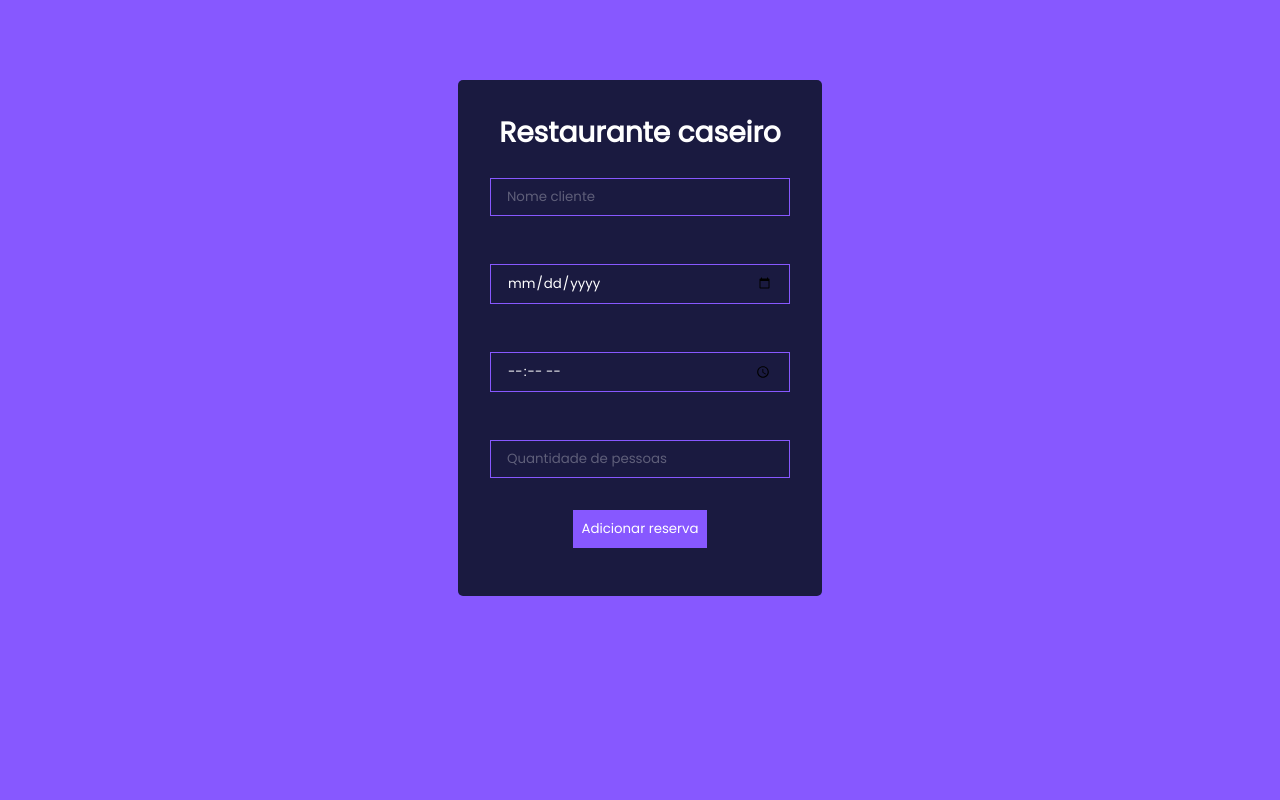
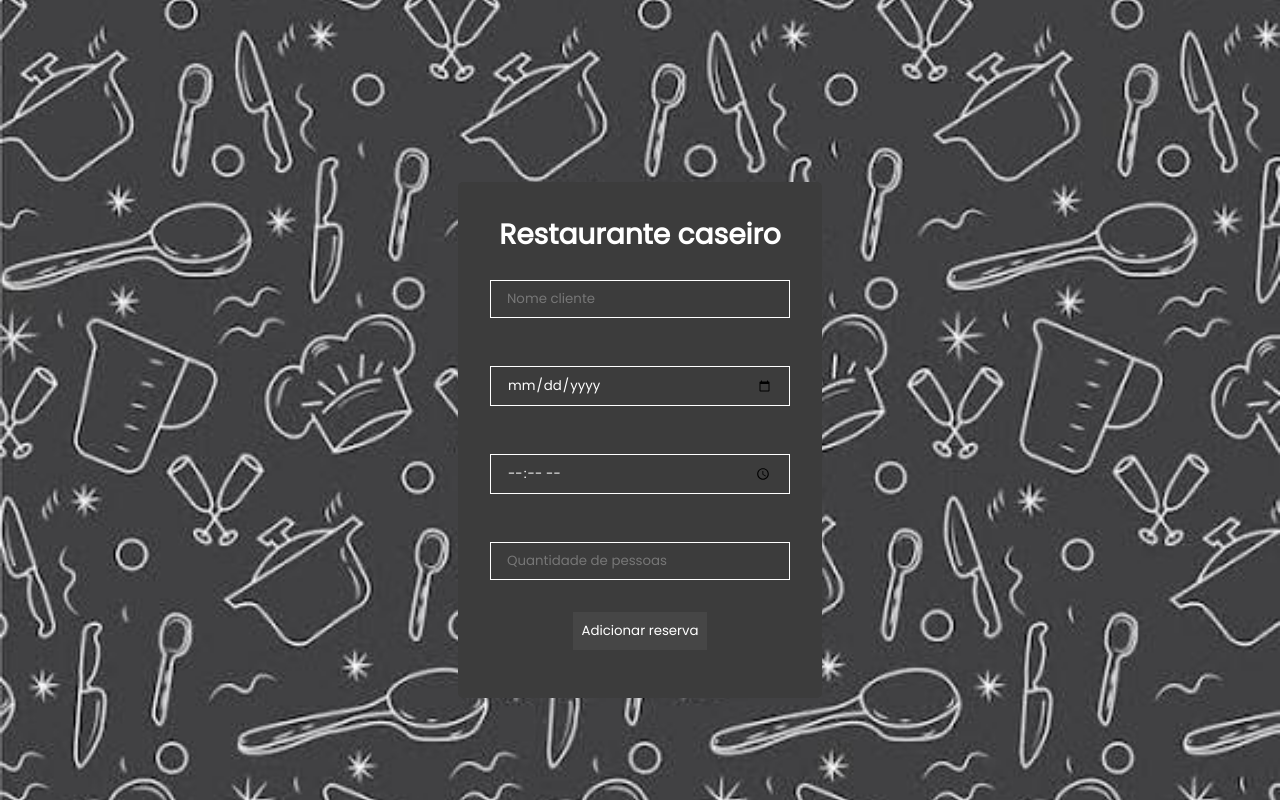
Before and after one commit to Thacianetads/sistema_restaurante, a React (Create React App) app in the folder sistema_restaurante/myproject/: page / in a window 1280 px wide. Built offline with nearby package versions, Linux system fonts and the light colour scheme.

Commit message:
troca de cor dos botões e inputs do site

```diff
--- a/sistema_restaurante/myproject/src/App.css
+++ b/sistema_restaurante/myproject/src/App.css
@@ -8,10 +8,16 @@
 }
 
 body {
-  background: #8758ff;
+  background-image: url('./assets/img.jpg');
+  background-size: cover;          /* Faz a imagem cobrir toda a tela */
+  background-position: center;     /* Centraliza a imagem */
+  background-repeat: no-repeat;    /* Evita que a imagem fique se repetindo */
+  background-attachment: fixed;    /* Mantém o fundo fixo ao rolar a página */
+
   display: flex;
   justify-content: center;
   align-items: center;
+  min-height: 100vh;
 }
 
 .App {
@@ -25,7 +31,7 @@
 }
 
 .ReservaWrapper {
-  background: #1A1A40;
+  background: rgb(60, 60, 60);
   margin-top: 5rem;
   padding: 2rem;
   border-radius: 5px;
@@ -39,7 +45,7 @@
 .reserva-input {
   outline: none;
   background: none;
-  border: 1px solid #8758ff;
+  border: 1px solid white;
   padding: 0.5rem 1rem;
   margin-top: 1rem;
   margin-bottom: 2rem;
@@ -52,7 +58,7 @@
 }
 
 .reserva-btn {
-  background: #8758ff;
+  background: rgb(70, 70, 70);
   color: #fff;
   border: none;
   padding: 0.55rem;
@@ -63,7 +69,7 @@
   display: flex;
   justify-content: space-between;
   align-items: center;
-  background: #8758ff;
+  background: rgb(70, 70, 70);
   color: #fff;
   padding: 0.75rem 1rem;
   border-radius: 5px;
```
